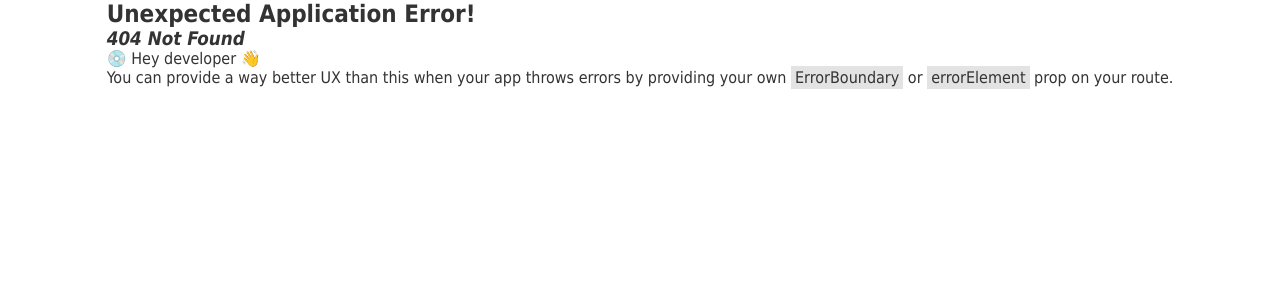
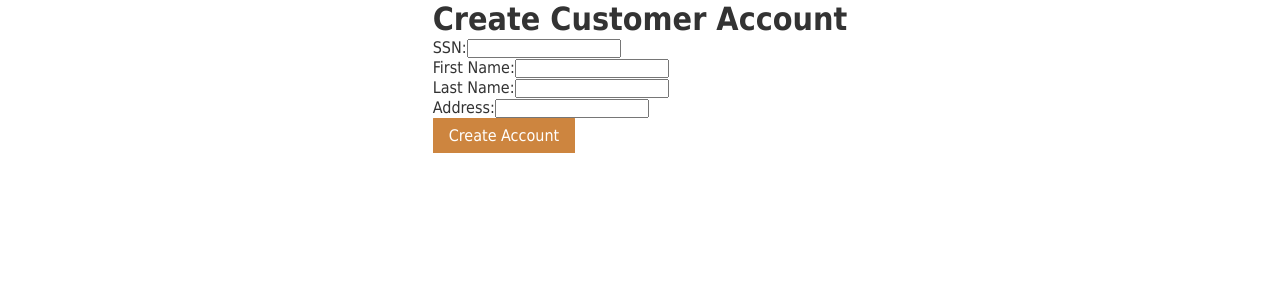
Before and after one commit to SunnyD01/hotel_management, a React (Create React App) app in the folder web/: page /create-customer-account in a window 1280 px wide. Before the commit this address had no page. Shown: the top 300 px of the page. Built offline with nearby package versions, Linux system fonts and the light colour scheme.

Commit message:
Added customer registration on employee side if customer does not have existing account

```diff
--- /dev/null
+++ b/web/src/Employee_page/CreateCustomerAccount.js
@@ -0,0 +1,71 @@
+import React, { useState } from "react";
+import Axios from "axios";
+
+function CreateCustomerAccount() {
+  const [ssn, setSsn] = useState("");
+  const [fname, setFname] = useState("");
+  const [lname, setLname] = useState("");
+  const [address, setAddress] = useState("");
+
+  const handleSubmit = (event) => {
+    event.preventDefault();
+    Axios.post("http://localhost:8000/new/account", {
+      ssn: ssn,
+      fname: fname,
+      lname: lname,
+      address: address,
+    })
+      .then((response) => {
+        console.log(response);
+      })
+      .catch((error) => {
+        console.log(error);
+      });
+  };
+  return (
+    <div>
+      <h1>Create Customer Account</h1>
+      <form onSubmit={handleSubmit}>
+        <label>
+          SSN:
+          <input
+            type="text"
+            value={ssn}
+            onChange={(e) => setSsn(e.target.value)}
+          />
+        </label>
+        <br />
+        <label>
+          First Name:
+          <input
+            type="text"
+            value={fname}
+            onChange={(e) => setFname(e.target.value)}
+          />
+        </label>
+        <br />
+        <label>
+          Last Name:
+          <input
+            type="text"
+            value={lname}
+            onChange={(e) => setLname(e.target.value)}
+          />
+        </label>
+        <br />
+        <label>
+          Address:
+          <input
+            type="text"
+            value={address}
+            onChange={(e) => setAddress(e.target.value)}
+          />
+        </label>
+        <br />
+        <button type="submit">Create Account</button>
+      </form>
+    </div>
+  );
+}
+
+export default CreateCustomerAccount;
--- a/web/src/Employee_page/Landing.js
+++ b/web/src/Employee_page/Landing.js
@@ -29,6 +29,10 @@ function Landing() {
     }
   };
 
+  const createCustomerAccount = () => {
+    navigate("/create-customer-account");
+  };
+
   const [dataArray, setDataArray] = useState([]);
 
   useEffect(() => {
@@ -58,10 +62,20 @@ function Landing() {
         ))}
       </select>
       <h1>You selected: {selectedAddress}</h1>
+      <button
+        style={{ marginright: "100px", marginBottom: "100px" }}
+        onClick={createCustomerAccount}
+      >
+        Create Customer Account
+      </button>
       {selectedAddress && (
         <div>
-          <button onClick={toggleBooking}>View Bookings</button>
-          <button onClick={toggleRoom}>View Rooms</button>
+          <button style={{ marginRight: "500px" }} onClick={toggleBooking}>
+            View Bookings
+          </button>
+          <button style={{ marginRight: "100px" }} onClick={toggleRoom}>
+            View Rooms
+          </button>
         </div>
       )}
     </div>
--- a/web/src/index.js
+++ b/web/src/index.js
@@ -12,6 +12,7 @@ import Rooms from "./Employee_page/Rooms";
 import BookingPage from "./Employee_page/BookingPage";
 import { createBrowserRouter, RouterProvider } from "react-router-dom";
 import BookingHistory from "./Customer_page/BookingHistory";
+import CreateCustomerAccount from "./Employee_page/CreateCustomerAccount";
 
 const router = createBrowserRouter([
   {
@@ -50,6 +51,10 @@ const router = createBrowserRouter([
     path: "/bookingPage",
     element: <BookingPage />,
   },
+  {
+    path: "/create-customer-account",
+    element: <CreateCustomerAccount />,
+  },
 ]);
 
 const root = ReactDOM.createRoot(document.getElementById("root"));
```
Also changed, not shown: 1 other file (tests, documents, lock files or other folders).
